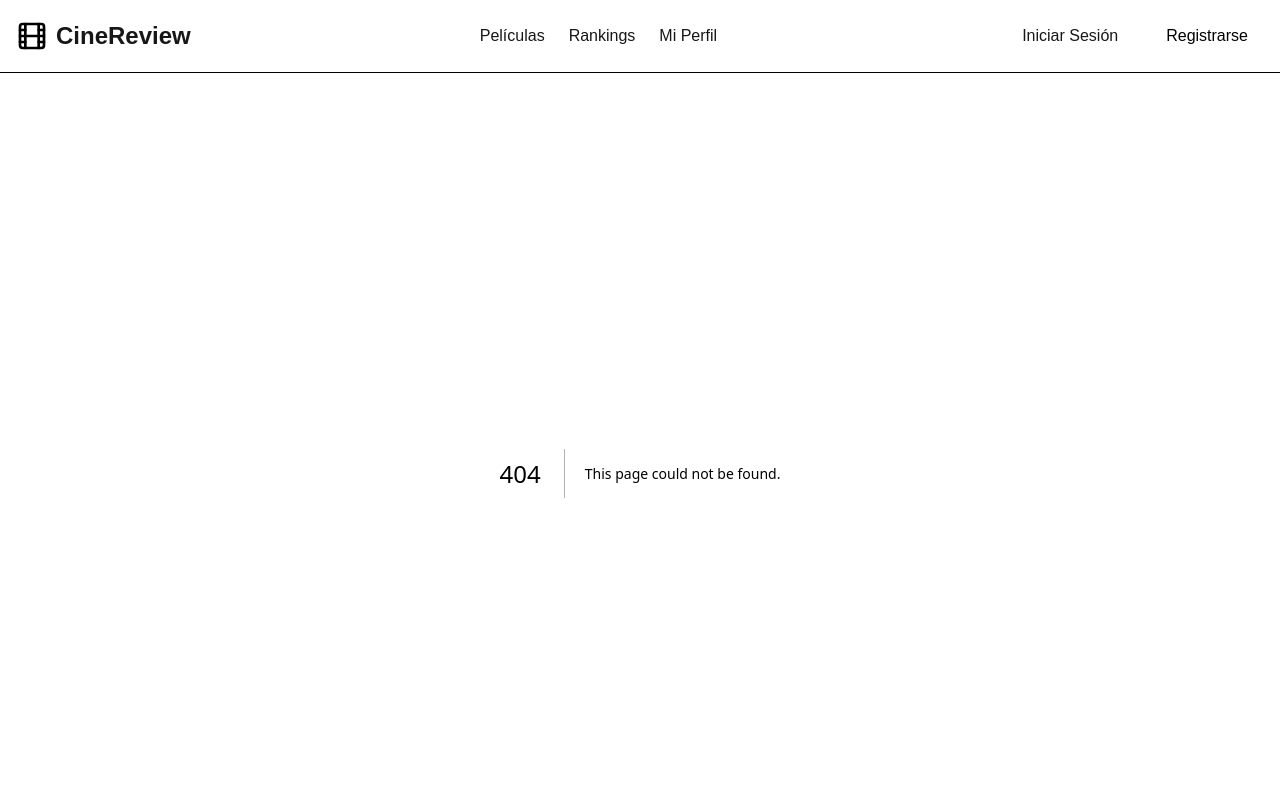
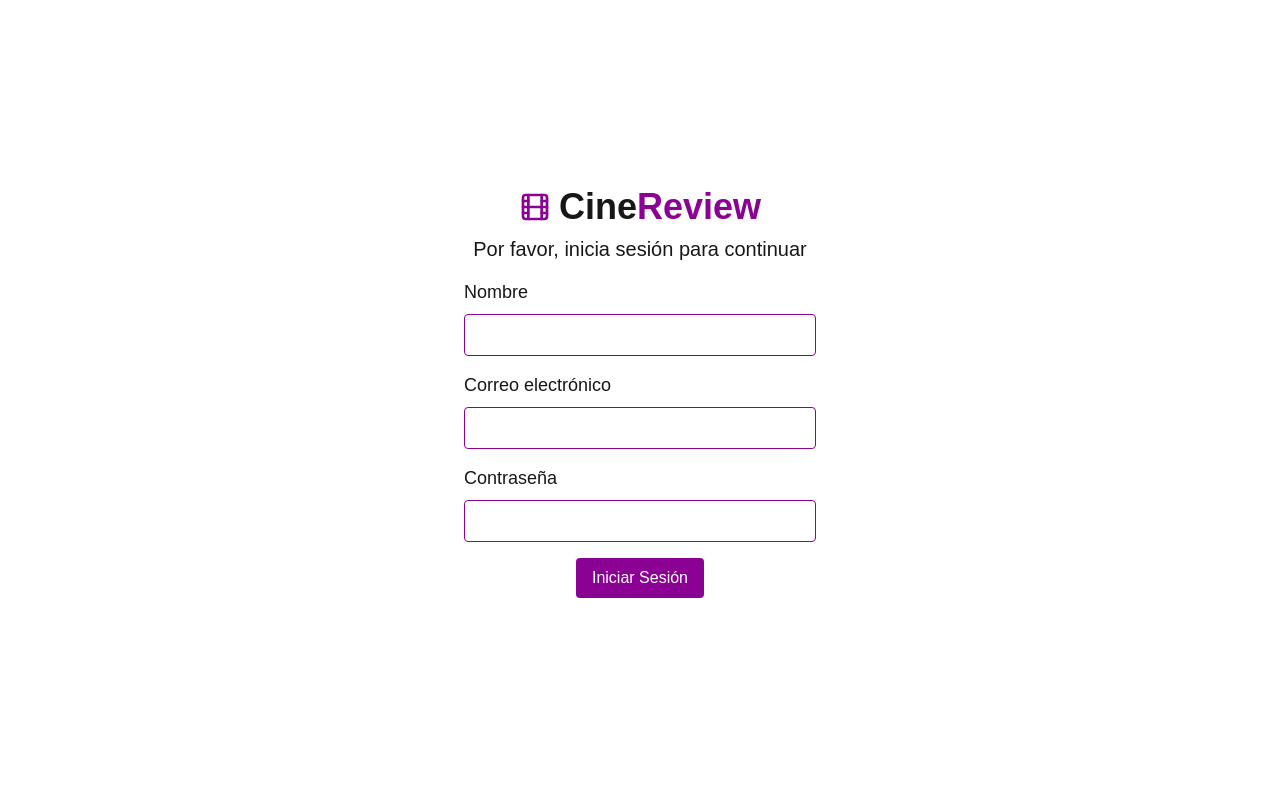
Before and after one commit to NahuFed/proyectofinalNext, a Next.js app: page /login in a window 1280 px wide. Before the commit this address had no page. Shown: the top 800 px of the page. Built offline with nearby package versions, Linux system fonts and the light colour scheme.

Commit message:
cree el maquetado del logueo y la logica con los actions y las cookies, falta hacer el nav dinamico

```diff
--- a/app/layout.js
+++ b/app/layout.js
@@ -1,18 +1,10 @@
 import { Geist, Geist_Mono } from "next/font/google";
 import "./globals.css";
-import NavegacionComponent from "@/components/ui/Navegacion";
-import FooterComponent from "@/components/ui/Footer";
-import { ClientProvider } from "./ClientProvider";
+import LayoutClient from "@/components/general/LayoutClient";
 
-const geistSans = Geist({
-  variable: "--font-geist-sans",
-  subsets: ["latin"],
-});
 
-const geistMono = Geist_Mono({
-  variable: "--font-geist-mono",
-  subsets: ["latin"],
-});
+const geistSans = Geist({ variable: "--font-geist-sans", subsets: ["latin"] });
+const geistMono = Geist_Mono({ variable: "--font-geist-mono", subsets: ["latin"] });
 
 export const metadata = {
   title: "ImDB Next App",
@@ -21,13 +13,9 @@ export const metadata = {
 
 export default function RootLayout({ children }) {
   return (
-    <html lang="en">
-      <body
-        className={`${geistSans.variable} ${geistMono.variable} antialiased`}
-      >
-        <NavegacionComponent />
-        <ClientProvider>{children}</ClientProvider>
-        <FooterComponent />
+    <html lang="es">
+      <body className={`${geistSans.variable} ${geistMono.variable} antialiased`}>
+        <LayoutClient>{children}</LayoutClient>
       </body>
     </html>
   );
--- /dev/null
+++ b/app/login/actions.jsx
@@ -0,0 +1,50 @@
+"use server";
+
+import { cookies } from "next/headers";
+import { redirect } from "next/navigation";
+import { SignJWT } from "jose";
+import { users } from "@/data/data";
+
+
+function isEmail(email) {
+  return typeof email === "string" && email.includes("@") && email.includes(".");
+}
+
+async function signJWT(payload) {
+  const secret = new TextEncoder().encode(process.env.AUTH_SECRET);
+  return await new SignJWT(payload)
+    .setProtectedHeader({ alg: "HS256" })
+    .setIssuedAt()
+    .setExpirationTime("7d")
+    .sign(secret);
+}
+
+export async function actionsLoginInicio(formData) {
+  const name = (formData.get("name") || "").toString().trim();
+  const email = (formData.get("email") || "").toString().trim();
+  const password = (formData.get("password") || "").toString().trim();
+
+  if (!name) redirect(`/login?error=${encodeURIComponent("El nombre es obligatorio")}`);
+  if (!isEmail(email)) redirect(`/login?error=${encodeURIComponent("El email no es válido")}`);
+  if (!password) redirect(`/login?error=${encodeURIComponent("La contraseña es obligatoria")}`);
+
+  const user = users.find((u) => u.email === email);
+  if (!user) redirect(`/login?error=${encodeURIComponent("Usuario no encontrado")}`);
+  if (user.name !== name || user.password !== password) {
+    redirect(`/login?error=${encodeURIComponent("Credenciales inválidas")}`);
+  }
+
+  const token = await signJWT({ sub: user.id, name: user.name, email: user.email });
+
+  cookies().set({
+    name: "session",
+    value: token,
+    httpOnly: true,
+    secure: true,
+    sameSite: "lax",
+    path: "/",
+    maxAge: 60 * 60 * 24 * 7,
+  });
+
+  redirect(`/movies?ok=1&name=${encodeURIComponent(user.name)}`);
+}
--- /dev/null
+++ b/app/login/page.jsx
@@ -0,0 +1,44 @@
+import { actionsLoginInicio } from "./actions";
+import { Film } from "lucide-react";
+
+export default function LoginPage({ searchParams }) {
+  const sp = searchParams || {};
+
+  return (
+    <div className="flex flex-col items-center justify-center min-h-screen">
+      <div className="flex items-center justify-center gap-2 mb-2">
+        <Film className="h-8 w-8 text-fuchsia-800" />
+        <h1 className="font-bold text-4xl">
+          Cine<span className="text-fuchsia-800">Review</span>
+        </h1>
+      </div>
+
+      <p className="text-xl">Por favor, inicia sesión para continuar</p>
+      {sp.error && <p className="text-red-600">{sp.error}</p>}
+      {sp.ok && <p className="text-green-600">¡Inicio de sesión exitoso!</p>}
+
+      <form action={actionsLoginInicio} className="w-full max-w-sm">
+        <div className="flex flex-col gap-2 m-4">
+          <label htmlFor="name" className="text-[18px]">Nombre</label>
+          <input id="name" name="name" className="border border-fuchsia-800 rounded p-2" />
+        </div>
+
+        <div className="flex flex-col gap-2 m-4">
+          <label htmlFor="email" className="text-[18px]">Correo electrónico</label>
+          <input id="email" name="email" type="email" className="border border-fuchsia-800 rounded p-2" />
+        </div>
+
+        <div className="flex flex-col gap-2 m-4">
+          <label htmlFor="password" className="text-[18px]">Contraseña</label>
+          <input id="password" name="password" type="password" className="border border-fuchsia-800 rounded p-2" />
+        </div>
+
+        <div className="flex justify-center m-4">
+          <button type="submit" className="bg-fuchsia-800 text-white rounded px-4 py-2">
+            Iniciar Sesión
+          </button>
+        </div>
+      </form>
+    </div>
+  );
+}
--- /dev/null
+++ b/app/movies/page.jsx
@@ -0,0 +1,11 @@
+import React from 'react'
+
+const page = () => {
+  return (
+    <div>
+        <h1 className='text-center'>Todas las peliculas</h1>
+    </div>
+  )
+}
+
+export default page
--- /dev/null
+++ b/components/general/LayoutClient.jsx
@@ -0,0 +1,21 @@
+"use client";
+
+import { usePathname } from "next/navigation";
+import NavegacionComponent from "@/components/ui/Navegacion";
+import FooterComponent from "@/components/ui/Footer";
+import { ClientProvider } from "@/app/ClientProvider";
+
+ function LayoutClient({ children }) {
+  const pathname = usePathname();
+  const hiddenRoutes = ["/login"];
+  const hide = hiddenRoutes.includes(pathname);
+
+  return (
+    <>
+      {!hide && <NavegacionComponent />}
+      <ClientProvider>{children}</ClientProvider>
+      {!hide && <FooterComponent />}
+    </>
+  );
+}
+ export default LayoutClient;
--- /dev/null
+++ b/lib/auth.js
@@ -0,0 +1,15 @@
+import { cookies } from "next/headers";
+import { jwtVerify } from "jose";
+
+export async function getCurrentUser() {
+  const c = cookies().get("session");
+  if (!c) return null;
+
+  try {
+    const secret = new TextEncoder().encode(process.env.AUTH_SECRET);
+    const { payload } = await jwtVerify(c.value, secret);
+    return { id: payload.sub, name: payload.name, email: payload.email };
+  } catch {
+    return null;
+  }
+}
--- /dev/null
+++ b/middleware.js
@@ -0,0 +1,28 @@
+import { NextResponse } from "next/server";
+import { jwtVerify } from "jose";
+
+const PROTECTED = ["/movies", "/perfil", "/ratings"];
+
+export async function middleware(req) {
+  const { pathname } = req.nextUrl;
+  if (!PROTECTED.some((p) => pathname.startsWith(p))) return NextResponse.next();
+
+  const token = req.cookies.get("session")?.value;
+  if (!token) {
+    const url = new URL("/login", req.url);
+    url.searchParams.set("error", "Necesitas iniciar sesión");
+    return NextResponse.redirect(url);
+  }
+
+  try {
+    const secret = new TextEncoder().encode(process.env.AUTH_SECRET);
+    await jwtVerify(token, secret);
+    return NextResponse.next();
+  } catch {
+    const url = new URL("/login", req.url);
+    url.searchParams.set("error", "Sesión inválida o expirada");
+    return NextResponse.redirect(url);
+  }
+}
+
+export const config = { matcher: ["/movies/:path*", "/perfil/:path*", "/ratings/:path*"] };
--- a/package.json
+++ b/package.json
@@ -7,10 +7,10 @@
     "build": "next build --turbopack",
     "start": "next start",
     "lint": "eslint"
-
   },
   "dependencies": {
     "@reduxjs/toolkit": "^2.8.2",
+    "jose": "^6.1.0",
     "lucide-react": "^0.542.0",
     "next": "15.5.0",
     "react": "19.1.0",
```
Also changed, not shown: 1 other file (tests, documents, lock files or other folders).
